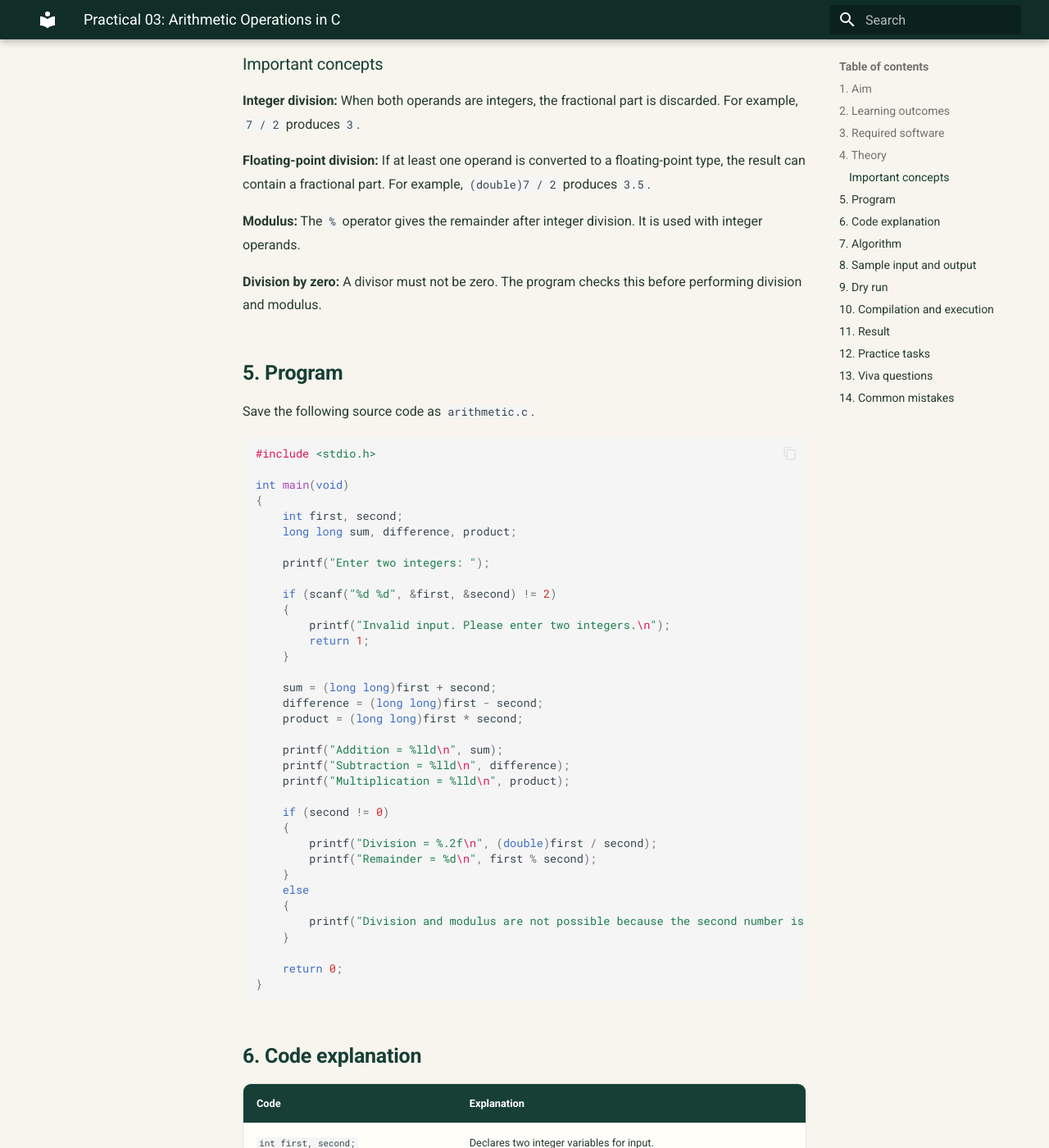
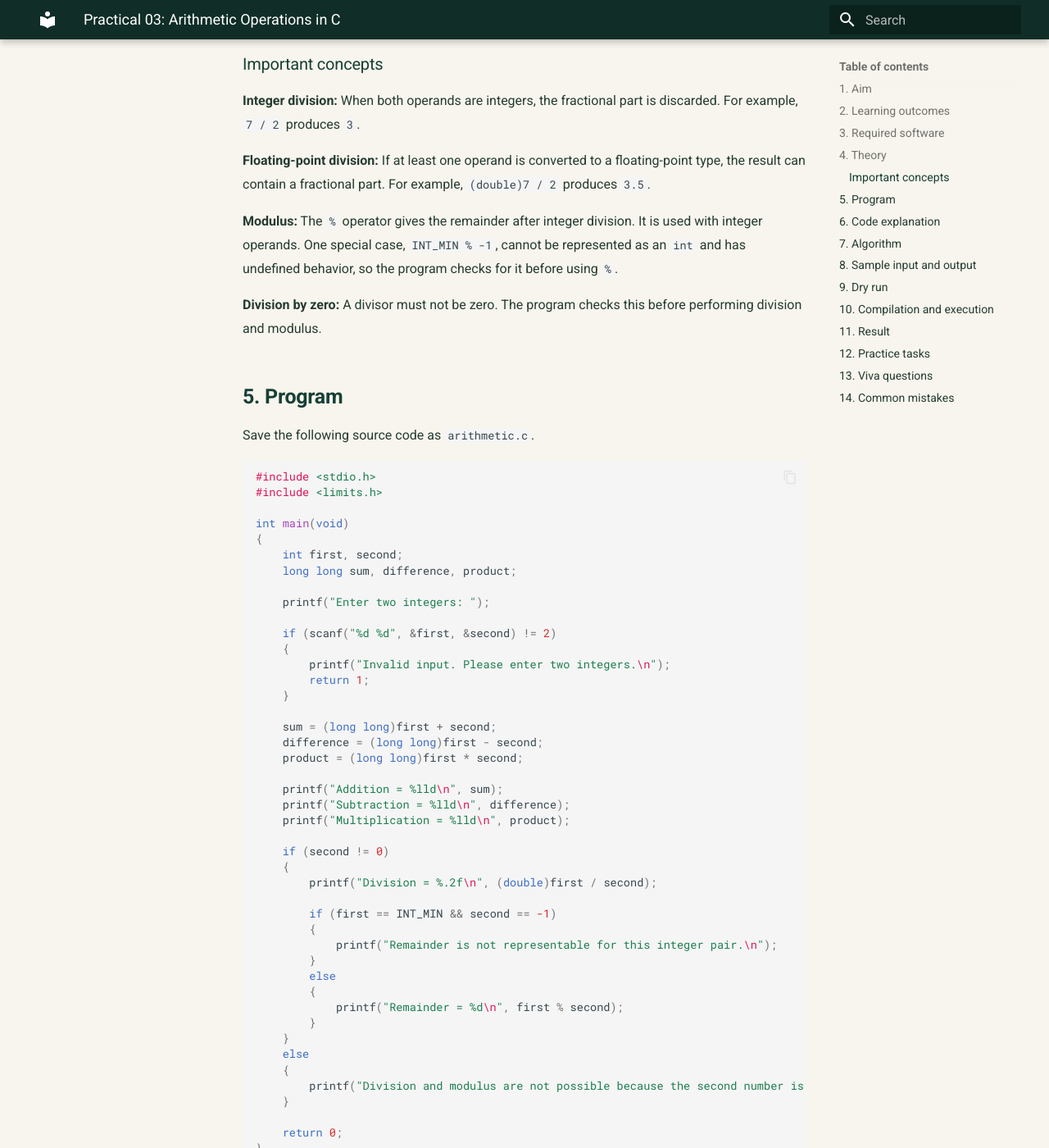
Before and after one commit to taimiyatahsin0-png/nu-cse-notes-store, an MkDocs documentation site: the page built from docs/subjects/spl-lab/03-arithmetic-operations.md, in a window 1280 px wide and 1400 px high, scrolled down 1557 px. Shown: the whole window at 82% size. Built offline with MkDocs 1.6.1 and Material for MkDocs 9.7.7, drawn with Linux system fonts in a browser that asks for light colours; some of the changed text lies outside the part shown.

Commit message:
Handle signed integer modulus edge case in Practical 03

````diff
--- a/docs/subjects/spl-lab/03-arithmetic-operations.md
+++ b/docs/subjects/spl-lab/03-arithmetic-operations.md
@@ -43,7 +43,7 @@ Arithmetic operators perform mathematical operations on operands.
 
 **Floating-point division:** If at least one operand is converted to a floating-point type, the result can contain a fractional part. For example, `(double)7 / 2` produces `3.5`.
 
-**Modulus:** The `%` operator gives the remainder after integer division. It is used with integer operands.
+**Modulus:** The `%` operator gives the remainder after integer division. It is used with integer operands. One special case, `INT_MIN % -1`, cannot be represented as an `int` and has undefined behavior, so the program checks for it before using `%`.
 
 **Division by zero:** A divisor must not be zero. The program checks this before performing division and modulus.
 
@@ -53,6 +53,7 @@ Save the following source code as `arithmetic.c`.
 
 ```c
 #include <stdio.h>
+#include <limits.h>
 
 int main(void)
 {
@@ -78,7 +79,15 @@ int main(void)
     if (second != 0)
     {
         printf("Division = %.2f\n", (double)first / second);
-        printf("Remainder = %d\n", first % second);
+
+        if (first == INT_MIN && second == -1)
+        {
+            printf("Remainder is not representable for this integer pair.\n");
+        }
+        else
+        {
+            printf("Remainder = %d\n", first % second);
+        }
     }
     else
     {
@@ -99,7 +108,7 @@ int main(void)
 | `!= 2` | Checks whether both input values were successfully read. |
 | `(long long)first + second` | Converts the first operand to `long long` before addition. |
 | `(double)first / second` | Converts the first operand to `double` to perform floating-point division. |
-| `first % second` | Calculates the remainder after integer division. |
+| `first % second` | Calculates the remainder after integer division. The special pair `INT_MIN` and `-1` is checked separately because its remainder operation is not representable in `int`. |
 | `second != 0` | Ensures that division and modulus are not attempted with a zero divisor. |
 | `%lld` | Prints a `long long` integer. |
 | `%.2f` | Prints a floating-point result with two digits after the decimal point. |
````
